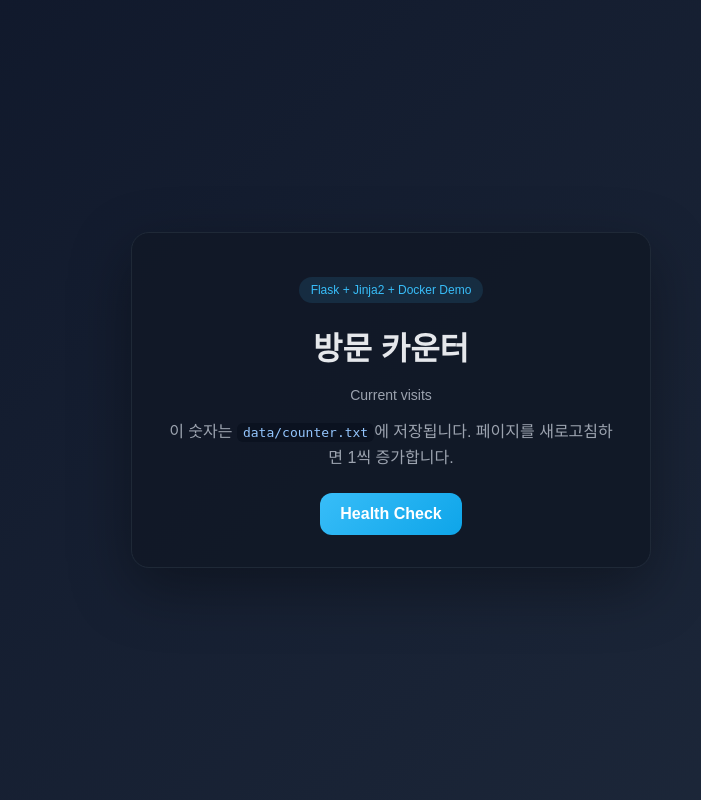
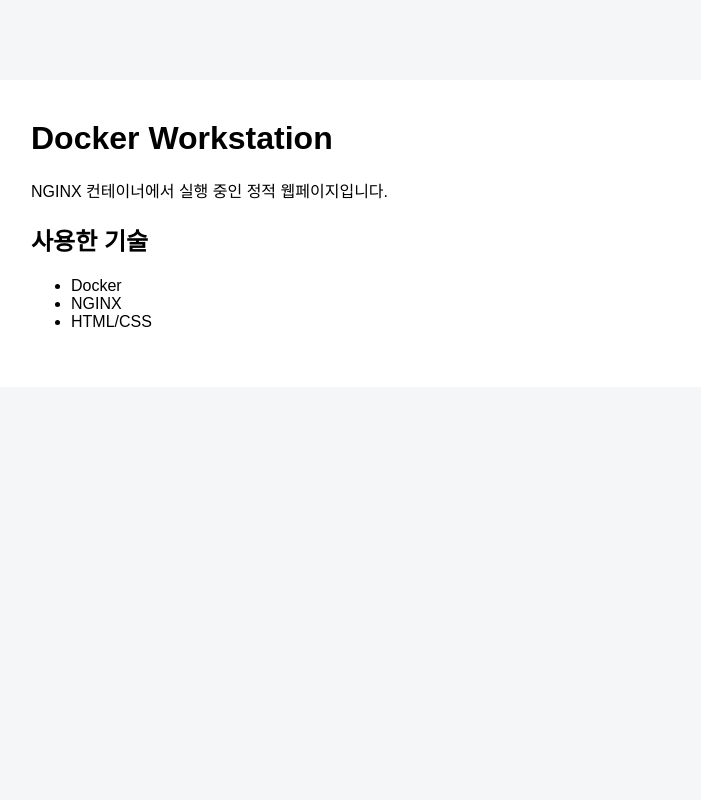
Before and after one commit to TaeDongUm/my-docker-workstation, a Python web app: template templates/index.html in a window 1280 px wide. Shown: the whole page, without its empty margins (249-950 px from the left). Run offline with Jinja, Linux system fonts and the light colour scheme; the template is opened without the code that fills it, so the values that code supplies are empty.

Commit message:
feat: docker에서 확인 가능한 정적 페이지 추가

```diff
--- a/static/style.css
+++ b/static/style.css
@@ -1,101 +1,17 @@
-:root {
-  --bg: #0f172a;
-  --card: #111827;
-  --text: #e5e7eb;
-  --muted: #9ca3af;
-  --accent: #38bdf8;
-  --accent-dark: #0ea5e9;
-  --success: #22c55e;
-  --border: #1f2937;
+body {
+    margin: 0;
+    font-family: Arial, sans-serif;
+    background: #f4f6f8;
 }
 
-* {
-  box-sizing: border-box;
-}
-
-body {
-  margin: 0;
-  min-height: 100vh;
-  display: grid;
-  place-items: center;
-  background: linear-gradient(135deg, #0f172a, #1e293b);
-  color: var(--text);
-  font-family: Arial, Helvetica, sans-serif;
-}
-
-.card {
-  width: min(92vw, 520px);
-  background: rgba(17, 24, 39, 0.92);
-  border: 1px solid var(--border);
-  border-radius: 18px;
-  padding: 32px;
-  text-align: center;
-  box-shadow: 0 20px 60px rgba(0, 0, 0, 0.35);
-}
-
-.badge {
-  display: inline-block;
-  padding: 6px 12px;
-  border-radius: 999px;
-  font-size: 12px;
-  color: var(--accent);
-  background: rgba(56, 189, 248, 0.12);
-  margin-bottom: 12px;
-}
-
-.badge.success {
-  color: var(--success);
-  background: rgba(34, 197, 94, 0.12);
+.container {
+    max-width: 720px;
+    margin: 80px auto;
+    padding: 40px;
+    background: white;
+    border-radius: 12px;
 }
 
 h1 {
-  margin: 8px 0 18px;
-  font-size: 32px;
+    margin-top: 0;
 }
-
-.label {
-  margin: 0;
-  color: var(--muted);
-  font-size: 14px;
-}
-
-.counter {
-  margin: 12px 0 16px;
-  font-size: 72px;
-  font-weight: 700;
-  color: white;
-  line-height: 1;
-}
-
-.counter.small {
-  font-size: 56px;
-}
-
-.description {
-  color: var(--muted);
-  line-height: 1.6;
-  margin: 0 0 22px;
-}
-
-code {
-  background: #0b1220;
-  padding: 2px 6px;
-  border-radius: 6px;
-  color: #93c5fd;
-}
-
-.button {
-  display: inline-block;
-  text-decoration: none;
-  color: white;
-  background: linear-gradient(135deg, var(--accent), var(--accent-dark));
-  padding: 12px 20px;
-  border-radius: 12px;
-  font-weight: 700;
-  transition: transform 0.15s ease, opacity 0.15s ease;
-}
-
-.button:hover {
-  transform: translateY(-1px);
-  opacity: 0.95;
-}
--- a/templates/index.html
+++ b/templates/index.html
@@ -1,23 +1,24 @@
-<!doctype html>
+<!DOCTYPE html>
 <html lang="ko">
 <head>
-  <meta charset="UTF-8" />
-  <meta name="viewport" content="width=device-width, initial-scale=1.0" />
-  <title>Visitor Counter</title>
-  <link rel="stylesheet" href="{{ url_for('static', filename='style.css') }}">
+    <meta charset="UTF-8">
+    <meta name="viewport" content="width=device-width, initial-scale=1.0">
+    <title>Docker Workstation</title>
+    <link rel="stylesheet" href="style.css">
 </head>
 <body>
-  <main class="card">
-    <p class="badge">Flask + Jinja2 + Docker Demo</p>
-    <h1>방문 카운터</h1>
-    <p class="label">Current visits</p>
-    <div class="counter">{{ count }}</div>
-    <p class="description">
-      이 숫자는 <code>data/counter.txt</code>에 저장됩니다.
-      페이지를 새로고침하면 1씩 증가합니다.
-    </p>
+    <main class="container">
+        <h1>Docker Workstation</h1>
+        <p>NGINX 컨테이너에서 실행 중인 정적 웹페이지입니다.</p>
 
-    <a class="button" href="{{ url_for('health') }}">Health Check</a>
-  </main>
+        <section>
+            <h2>사용한 기술</h2>
+            <ul>
+                <li>Docker</li>
+                <li>NGINX</li>
+                <li>HTML/CSS</li>
+            </ul>
+        </section>
+    </main>
 </body>
 </html>
```
